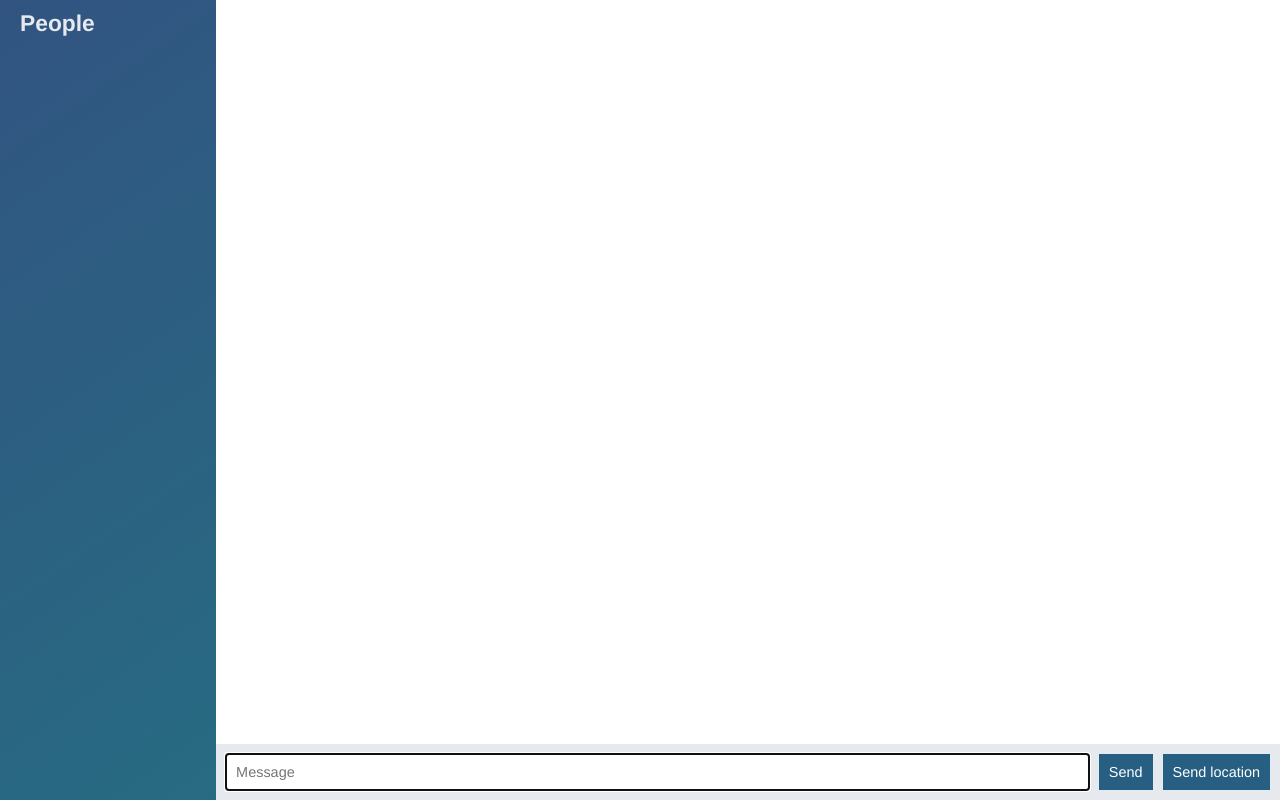
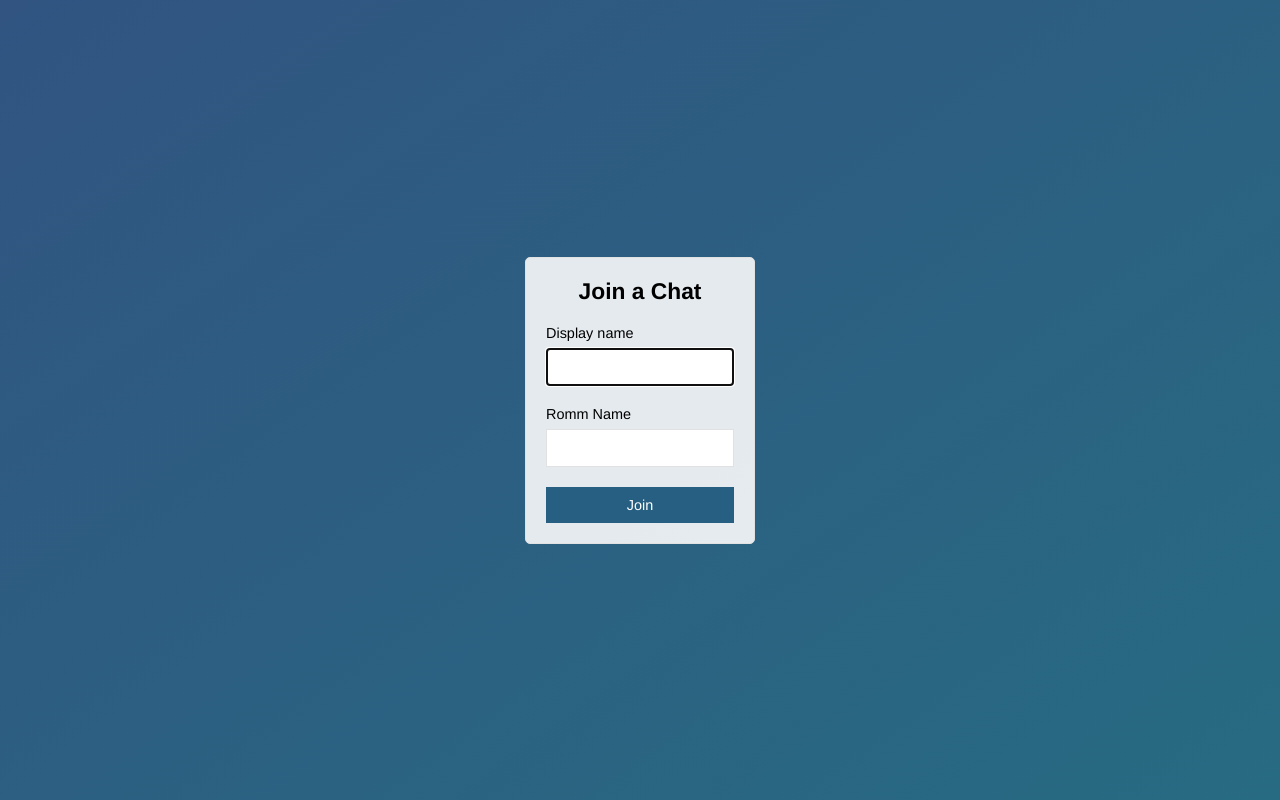
Before and after one commit to yshuman1/node-chat-app, a website: page public/index.html in a window 1280 px wide. Drawn offline with nearby package versions, Linux system fonts and the light colour scheme; no server answers.

Commit message:
add join page that submits to chat.html

```diff
--- a/public/index.html
+++ b/public/index.html
@@ -1,60 +1,29 @@
 <!DOCTYPE html>
-
 <html>
-
   <head>
     <meta charset="utf-8">
+    <title>Join | ChatApp</title>
+    <meta name="viewport" content="width=device-width, initial-scale=1, user-scalable=no">
     <link rel="stylesheet" href="/css/styles.css">
   </head>
 
-<body class="chat">
-
-  <div class="chat__sidebar">
-    <h3>People</h3>
-    <div id="users"></div>
+  <body class="centered-form">
+    <div class="centered-form__form">
+      <form action="/chat.html">
+        <div class="form-field"></div>
+        <h3>Join a Chat</h3>
+        <div class="form-field">
+        <label>Display name</label>
+        <input type="text" name="name" autofocus>
       </div>
-
-  <div class="chat__main">
-    <ol id="messages" class="chat__messages"></ol>
-
-    <div class="chat__footer">
-      <form id="message-form">
-        <input name="message" type="text" placeholder="Message" autofocus autocomplete="off"/>
-        <button>Send</button>
+        <div class="form-field">
+          <label>Romm Name</label>
+          <input type="text" name="room">
+        </div>
+        <div class="form-field">
+          <button>Join</button>
+        </div>
       </form>
-      <button id="send-location">Send location</button>
     </div>
-  </div>
-
-  <script id="message-template" type="text/template">
-    <li class="message">
-      <div class="message__title">
-        <h4>{{from}}</h4>
-        <span>{{createdAt}}</span>
-      </div>
-      <div class="message__body">
-        <p>{{text}}</p>
-      </div>
-    </li>
-  </script>
-
-  <script id="location-message-template" type="text/template">
-    <li class="message">
-      <div class="message__title">
-        <h4>{{from}}</h4>
-        <span>{{createdAt}}</span>
-      </div>
-      <div class="message__body">
-        <a href="{{url}}" target="_blank">My current location</a>
-      </div>
-    </li>
-  </script>
-
-  <script src="/socket.io/socket.io.js"></script>
-  <script src="/js/libs/jquery-3.2.1.min.js"></script>
-  <script src="/js/libs/moment.js"></script>
-  <script src="/js/libs/mustache.js"></script>
-  <script src="/js/index.js"></script>
   </body>
-
 </html>
```
Also changed, not shown: public/chat.html (added, +62 -0 lines), public/js/chat.js (renamed from public/js/index.js). Lines whose indentation alone changed are shown as unchanged.
